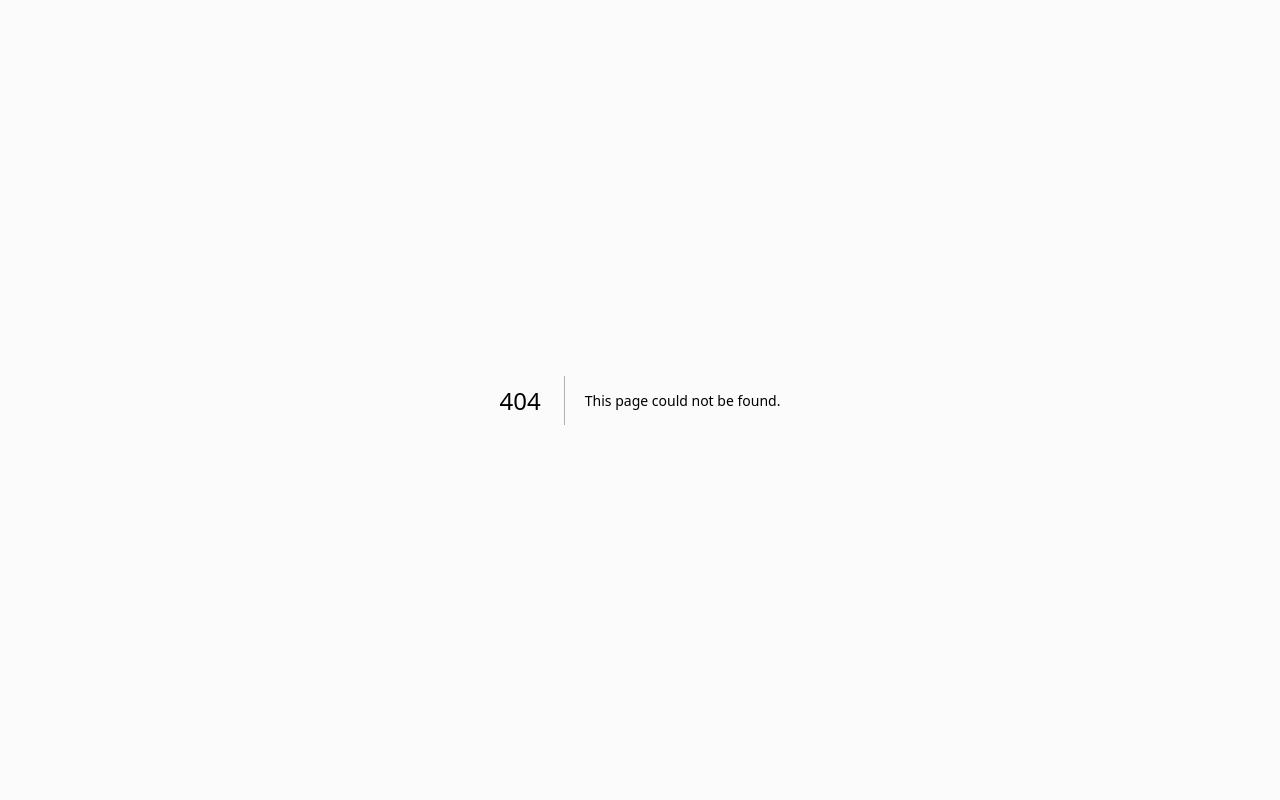
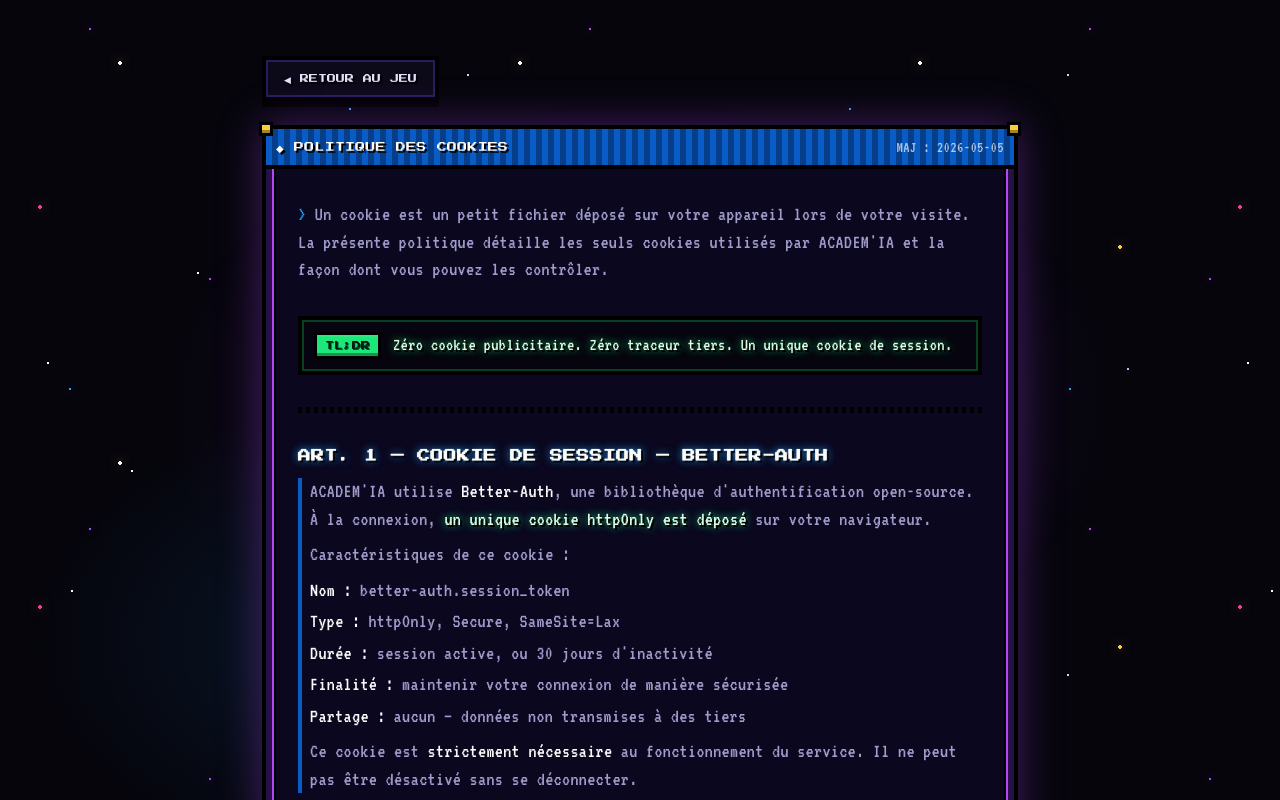
Before and after one commit to Hackaton-Academ-IA/Dev, a Next.js app: page /legal/cookies in a window 1280 px wide. Before the commit this address had no page. Shown: the top 800 px of the page. Built offline with nearby package versions, Linux system fonts and the light colour scheme.

Commit message:
feat(ui): intégration du lecteur vidéo dans la modale de démo

```diff
--- /dev/null
+++ b/src/app/legal/cookies/page.tsx
@@ -0,0 +1,173 @@
+import Link from "next/link";
+import type { Metadata } from "next";
+
+export const metadata: Metadata = {
+  title: "Cookies · ACADEM'IA",
+  description: "Politique de gestion des cookies d'ACADEM'IA — aucun traceur tiers, session via Better-Auth.",
+};
+
+function Article({ num, title, children }: { num: string; title: string; children: React.ReactNode }) {
+  return (
+    <div className="space-y-3">
+      <h2 className="font-pixel text-[11px] sm:text-[13px] glow-blue leading-relaxed">
+        {num} — {title}
+      </h2>
+      <div className="font-mono-pixel text-[18px] sm:text-[20px] text-[var(--ink-dim)] leading-snug space-y-2 pl-2 border-l-4 border-[var(--elec-blue-2)]">
+        {children}
+      </div>
+    </div>
+  );
+}
+
+function Highlight({ children }: { children: React.ReactNode }) {
+  return (
+    <span className="glow-emerald font-mono-pixel">{children}</span>
+  );
+}
+
+function NegativeHighlight({ children }: { children: React.ReactNode }) {
+  return (
+    <span className="font-mono-pixel" style={{ color: "#ff4d4d", textShadow: "1px 1px 0 #000" }}>{children}</span>
+  );
+}
+
+export default function CookiesPage() {
+  return (
+    <div className="relative min-h-screen overflow-hidden">
+      <div className="stars-far" />
+      <div className="stars-mid" />
+      <div className="stars-near" />
+      <div className="stage-glow" />
+
+      <div className="relative z-10 max-w-[820px] mx-auto px-4 py-10 sm:px-8 sm:py-14 space-y-6">
+
+        {/* ── Back button ── */}
+        <div>
+          <Link href="/" className="arcade arcade-ghost text-[9px]">◀ RETOUR AU JEU</Link>
+        </div>
+
+        {/* ── Main panel ── */}
+        <div className="rpg-box rpg-box-corners relative">
+          <div className="rpg-corner-tr" />
+          <div className="rpg-corner-bl" />
+
+          {/* Titlebar */}
+          <div className="titlebar titlebar-blue flex items-center justify-between flex-wrap gap-2">
+            <span className="font-pixel text-[10px] text-white" style={{ textShadow: "2px 2px 0 #000" }}>
+              ◆ POLITIQUE DES COOKIES
+            </span>
+            <span className="font-mono-pixel text-[16px] text-white/70">MAJ : 2026-05-05</span>
+          </div>
+
+          <div className="p-5 sm:p-8 space-y-8">
+
+            {/* Intro */}
+            <p className="font-mono-pixel text-[18px] sm:text-[20px] text-[var(--ink-dim)] leading-snug">
+              <span className="text-[var(--elec-blue)]">&gt; </span>
+              Un cookie est un petit fichier déposé sur votre appareil lors de votre visite.
+              La présente politique détaille les seuls cookies utilisés par ACADEM&apos;IA et la façon
+              dont vous pouvez les contrôler.
+            </p>
+
+            {/* TL;DR chip */}
+            <div className="flex items-center gap-3 p-3 border-4 border-black bg-[#07050f]" style={{ boxShadow: "inset 0 0 0 2px #074326" }}>
+              <span className="chip chip-emerald flex-none">TL;DR</span>
+              <p className="font-mono-pixel text-[18px] text-[var(--emerald)] leading-snug">
+                <Highlight>Zéro cookie publicitaire. Zéro traceur tiers. Un unique cookie de session.</Highlight>
+              </p>
+            </div>
+
+            <div className="pix-div" />
+
+            <Article num="ART. 1" title="COOKIE DE SESSION — BETTER-AUTH">
+              <p>
+                ACADEM&apos;IA utilise{" "}
+                <span className="text-white">Better-Auth</span>, une bibliothèque d&apos;authentification
+                open-source. À la connexion, <Highlight>un unique cookie httpOnly est déposé</Highlight>{" "}
+                sur votre navigateur.
+              </p>
+              <p className="mt-2">Caractéristiques de ce cookie :</p>
+              <ul className="space-y-1 mt-1">
+                {[
+                  { label: "Nom :", value: "better-auth.session_token" },
+                  { label: "Type :", value: "httpOnly, Secure, SameSite=Lax" },
+                  { label: "Durée :", value: "session active, ou 30 jours d'inactivité" },
+                  { label: "Finalité :", value: "maintenir votre connexion de manière sécurisée" },
+                  { label: "Partage :", value: "aucun — données non transmises à des tiers" },
+                ].map((row, i) => (
+                  <li key={i} className="flex flex-wrap gap-2">
+                    <span className="text-white">{row.label}</span>
+                    <span>{row.value}</span>
+                  </li>
+                ))}
+              </ul>
+              <p className="mt-2">
+                Ce cookie est <span className="text-white">strictement nécessaire</span> au fonctionnement
+                du service. Il ne peut pas être désactivé sans se déconnecter.
+              </p>
+            </Article>
+
+            <div className="pix-div" />
+
+            <Article num="ART. 2" title="ABSENCE DE TRACEURS ANALYTICS">
+              <p>
+                <Highlight>ACADEM&apos;IA ne dépose aucun cookie de traçage, analytics, publicitaire
+                ou de profilage comportemental.</Highlight>
+              </p>
+              <p className="mt-2">
+                Les outils suivants ne sont <NegativeHighlight>PAS</NegativeHighlight> utilisés sur notre plateforme :
+              </p>
+              <ul className="space-y-1 mt-2">
+                {[
+                  "Google Analytics / Google Tag Manager",
+                  "Meta Pixel (Facebook)",
+                  "Hotjar, Mixpanel, Amplitude",
+                  "Publicité comportementale (DSP, retargeting)",
+                  "Tout autre outil de tracking tiers",
+                ].map((item, i) => (
+                  <li key={i} className="flex gap-3 items-start">
+                    <span className="mt-[6px] w-3 h-3 border-2 border-black flex-none" style={{ background: "var(--danger)" }} />
+                    <span>{item}</span>
+                  </li>
+                ))}
+              </ul>
+              <p className="mt-3">
+                Aucune donnée de navigation n&apos;est vendue ou partagée avec des annonceurs.
+                Votre comportement sur ACADEM&apos;IA vous appartient.
+              </p>
+            </Article>
+
+            <div className="pix-div" />
+
+            <Article num="ART. 3" title="GESTION ET SUPPRESSION">
+              <p>
+                Vous pouvez supprimer ou bloquer les cookies à tout moment via les paramètres de
+                votre navigateur (Paramètres → Confidentialité → Cookies).
+              </p>
+              <p className="mt-2">
+                La suppression du cookie de session entraîne votre <span className="text-white">déconnexion immédiate</span>.
+                Vos données de progression restent sauvegardées sur nos serveurs et seront
+                récupérées à votre prochaine connexion.
+              </p>
+              <p className="mt-2">
+                Pour désactiver le cookie de session de façon permanente, supprimez votre compte
+                via <span className="text-[var(--elec-blue)]">Profil → Supprimer le compte</span>.
+                Vos données seront effacées sous 30 jours conformément à notre politique de
+                confidentialité.
+              </p>
+            </Article>
+
+            <div className="pix-div" />
+
+            {/* Footer nav */}
+            <div className="flex flex-wrap gap-3 pt-2">
+              <Link href="/" className="arcade arcade-ghost text-[9px]">◀ RETOUR AU JEU</Link>
+              <Link href="/legal/confidentialite" className="arcade arcade-ghost text-[9px]">◆ CONFIDENTIALITÉ</Link>
+            </div>
+
+          </div>
+        </div>
+      </div>
+    </div>
+  );
+}
--- a/src/app/page.tsx
+++ b/src/app/page.tsx
@@ -26,24 +26,19 @@ function DemoModal({ onClose }: { onClose: () => void }) {
           </span>
           <button onClick={onClose} className="font-pixel text-[14px] text-white/70 hover:text-white leading-none px-1">✕</button>
         </div>
-        <div className="p-6 sm:p-8 space-y-5 text-center">
-          <div
-            className="border-4 border-black bg-[#07050f] p-10 sm:p-14 flex flex-col items-center justify-center gap-3"
-            style={{ boxShadow: "inset 0 0 0 2px #2a1c5e", minHeight: "200px" }}
-          >
-            <div className="font-pixel text-[16px] glow-violet">▶ CHARGEMENT DE LA VIDÉO...</div>
-            <div className="font-mono-pixel text-[18px] text-[var(--ink-dim)]">[ Placeholder Démo Hackathon ]</div>
-            <div className="flex gap-[3px] mt-2">
-              {Array.from({ length: 12 }).map((_, i) => (
-                <div
-                  key={i}
-                  className="w-3 h-3 border-2 border-black"
-                  style={{ background: i < 7 ? "linear-gradient(180deg,#b14bff,#5a0dc9)" : "#0e0a22" }}
-                />
-              ))}
-            </div>
+        <div className="p-4 sm:p-6 space-y-4">
+          <video
+            src="/Video_demo_quiz_v1.mp4"
+            controls
+            autoPlay
+            muted
+            loop
+            playsInline
+            className="w-full aspect-video border-4 border-black bg-black"
+          />
+          <div className="text-center">
+            <button onClick={onClose} className="arcade arcade-ghost text-[10px]">✕ FERMER</button>
           </div>
-          <button onClick={onClose} className="arcade arcade-ghost text-[10px]">✕ FERMER</button>
         </div>
       </div>
     </div>
--- a/src/components/landing/TarifsSection.tsx
+++ b/src/components/landing/TarifsSection.tsx
@@ -76,9 +76,9 @@ function RPGToast({ onClose }: { onClose: () => void }) {
           <span className="font-pixel text-[10px] text-black">⚠ SYSTÈME — ACCÈS REFUSÉ</span>
           <button onClick={onClose} className="font-pixel text-[12px] text-black/60 hover:text-black leading-none">✕</button>
         </div>
-        <div className="p-4 font-pixel text-[11px] text-black text-center leading-relaxed" style={{ textShadow: "1px 1px 0 #4d3a0066" }}>
+        <div className="p-4 font-pixel text-[11px] text-[var(--ink)] text-center leading-relaxed" style={{ textShadow: "2px 2px 0 #000" }}>
           CE MODULE SERA DISPONIBLE DANS LA VERSION BÊTA.<br />
-          XP ACTUELLE INSUFFISANTE !
+          <span className="text-[var(--danger)]">XP ACTUELLE INSUFFISANTE !</span>
         </div>
       </div>
     </div>
```
Also changed, not shown: 1 other file (tests, documents, lock files or other folders).
